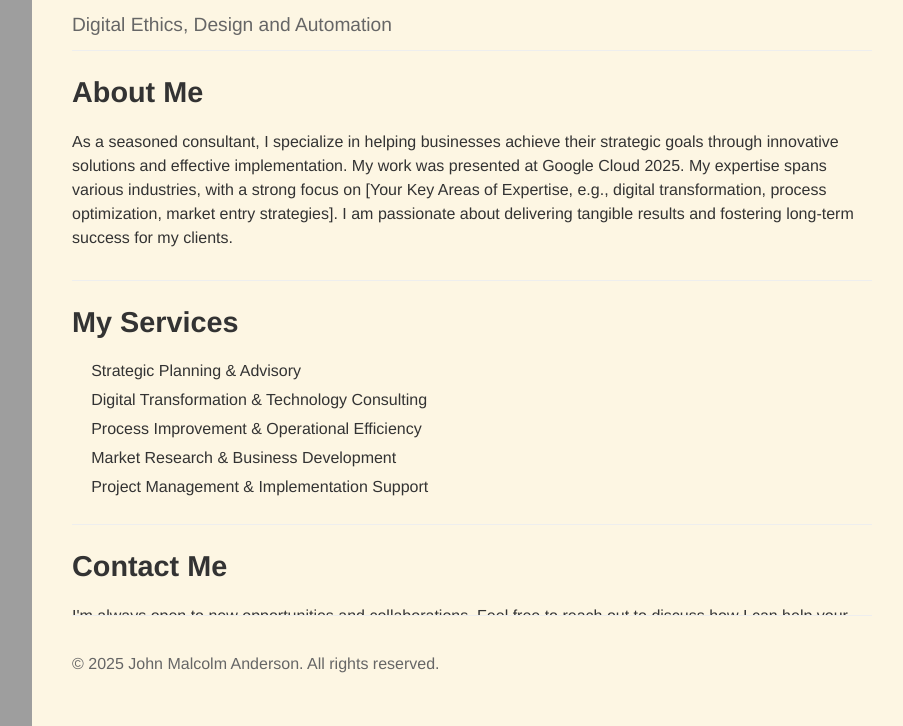
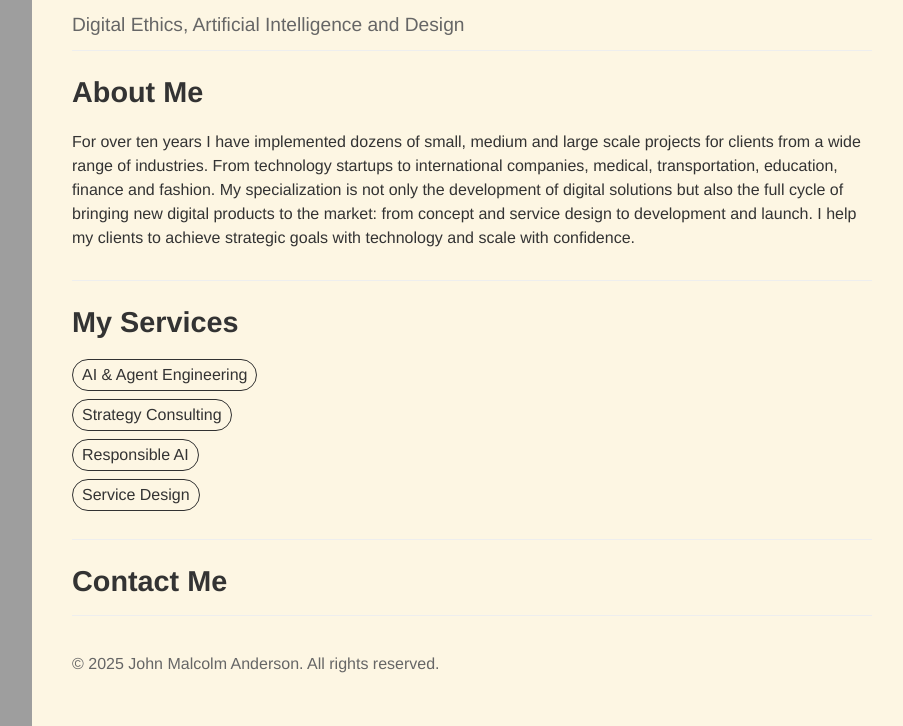
Before and after one commit to johnmalcolm/johnmalcolmanderson.com, a plain HTML site: page index.html in a window 1280 px wide. Shown: the part 74-800 px from the top of the page, without its empty margins (368-1271 px from the left). Drawn offline with Linux system fonts and the light colour scheme; grey boxes are pictures that could not be loaded.

Commit message:
Completed About Me and My Services

```diff
--- a/index.html
+++ b/index.html
@@ -14,17 +14,14 @@
         <div class="right-column">
             <header>
                 <h1>John Malcolm Anderson</h1>
-                <p>Digital Ethics, Design and Automation</p>
+                <p>Digital Ethics, Artificial Intelligence and Design</p>
             </header>
 
             <main>
                 <section id="about">
                     <h2>About Me</h2>
                     <p>
-                        As a seasoned consultant, I specialize in helping businesses achieve their strategic goals through innovative solutions and effective implementation. My work was presented at Google Cloud 2025.
-                        My expertise spans various industries, with a strong focus on [Your Key Areas of Expertise, e.g., digital transformation, process optimization, market entry strategies].
-                        I am passionate about delivering tangible results and fostering long-term success for my clients.
-                    </p>
+                        For over ten years I have implemented dozens of small, medium and large scale projects for clients from a wide range of industries. From technology startups to international companies, medical, transportation, education, finance and fashion. My specialization is not only the development of digital solutions but also the full cycle of bringing new digital products to the market: from concept and service design to development and launch. I help my clients to achieve strategic goals with technology and scale with confidence.                     </p>
                 </section>
 
                 <section id="education">
@@ -39,11 +36,10 @@
                 <section id="services">
                     <h2>My Services</h2>
                     <ul>
-                        <li>Strategic Planning & Advisory</li>
-                        <li>Digital Transformation & Technology Consulting</li>
-                        <li>Process Improvement & Operational Efficiency</li>
-                        <li>Market Research & Business Development</li>
-                        <li>Project Management & Implementation Support</li>
+                        <li>AI & Agent Engineering</li>
+                        <li>Strategy Consulting</li>
+                        <li>Responsible AI</li>
+                        <li>Service Design</li>
                     </ul>
                 </section>
 
@@ -54,6 +50,7 @@
                     </p>
                     <p>Email: <a href="mailto:john.anderson@example.com">john.anderson@example.com</a></p>
                     <p>LinkedIn: <a href="https://www.linkedin.com/in/johnanderson" target="_blank">linkedin.com/in/johnanderson</a></p>
+                    <p>Second Brain: <a href="[Your Second Brain Link]" target="_blank">[Link Text Here]</a></p>
                     <p>Phone: +1 (123) 456-7890</p>
                 </section>
             </main>
--- a/style.css
+++ b/style.css
@@ -114,9 +114,14 @@ ul {
 }
 
 ul li {
-    margin-bottom: 5px;
-    padding-left: 1.2em; /* Space for bullet */
     position: relative;
+    width: max-content;
+    color: #333333;
+    margin-bottom: 8px;
+    position: relative;
+    border-radius: 20px;
+    padding: 3px 9px;
+    border: 1px solid #323232;
 }
 
 ul li::before {
```
